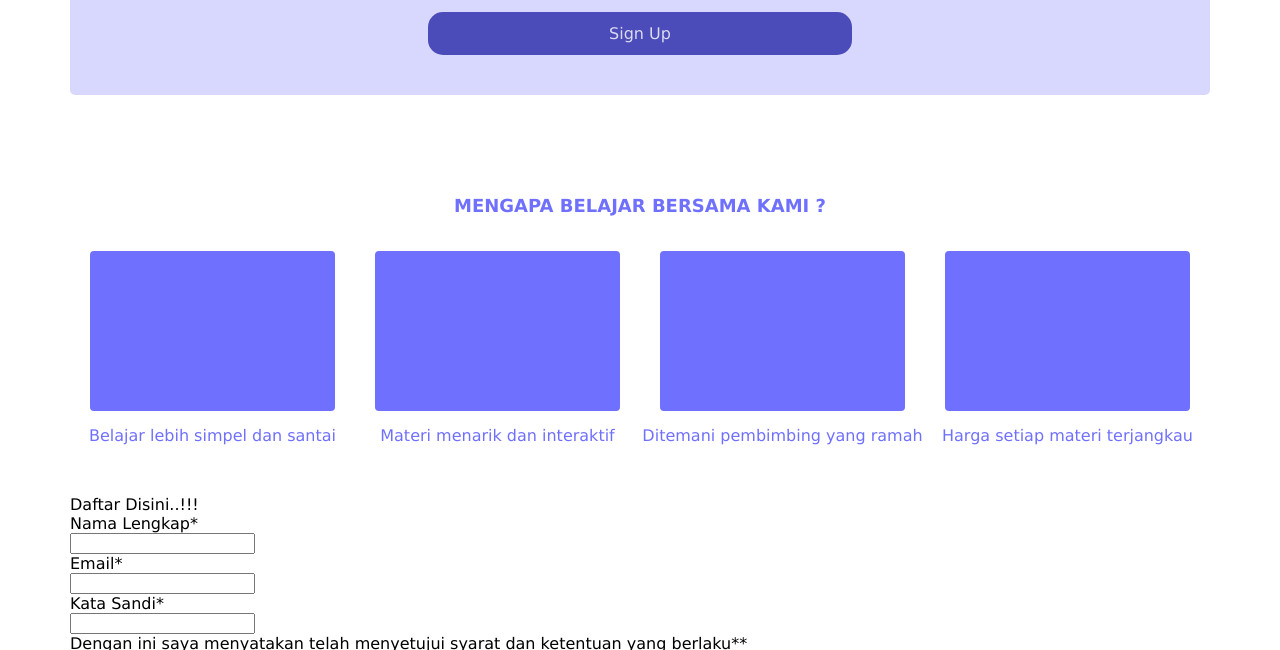
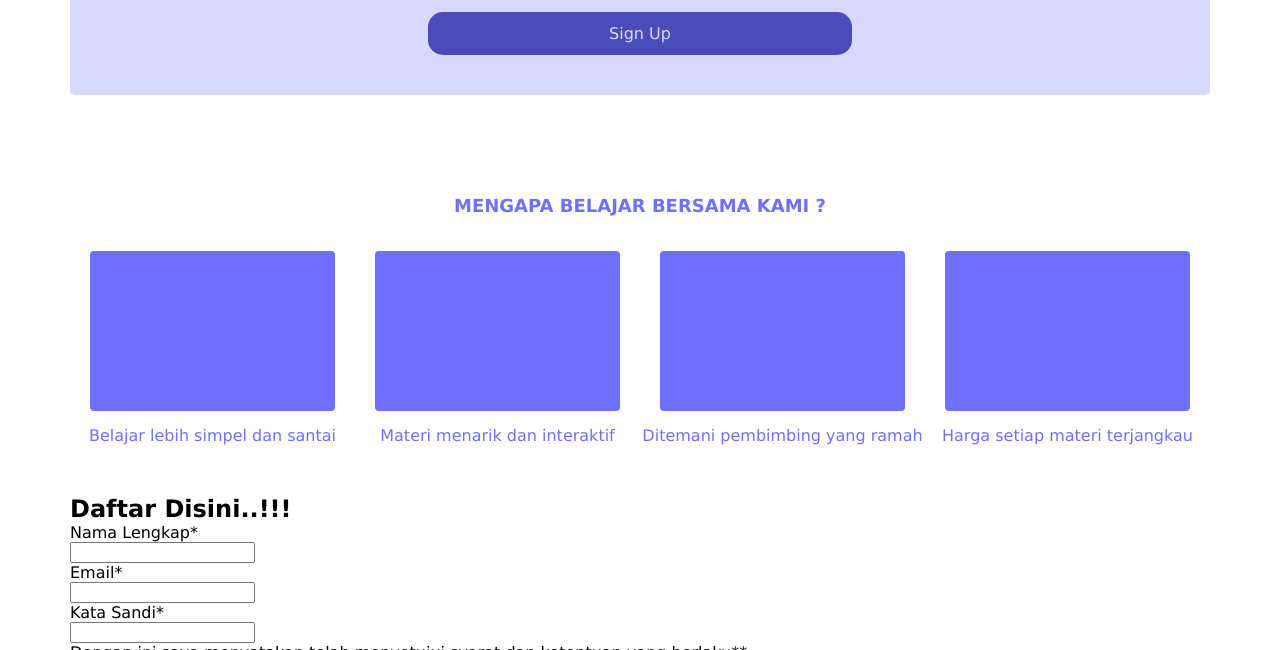
Before and after one commit to mismailzein/Prgate-A04, a plain HTML site: page index.html in a window 1280 px wide. Shown: the part 512-1162 px from the top of the page. Drawn offline with Linux system fonts and the light colour scheme.

Commit message:
Update index.html

```diff
--- a/index.html
+++ b/index.html
@@ -71,7 +71,7 @@
     </div>
   <div class="contact-form">
     <div class="container">
-      <div class="section-tittle">Daftar Disini..!!!</div>
+      <h2>Daftar Disini..!!!</h2>
       <p>Nama Lengkap*</p>
       <input>
       <p>Email*</p>
```
